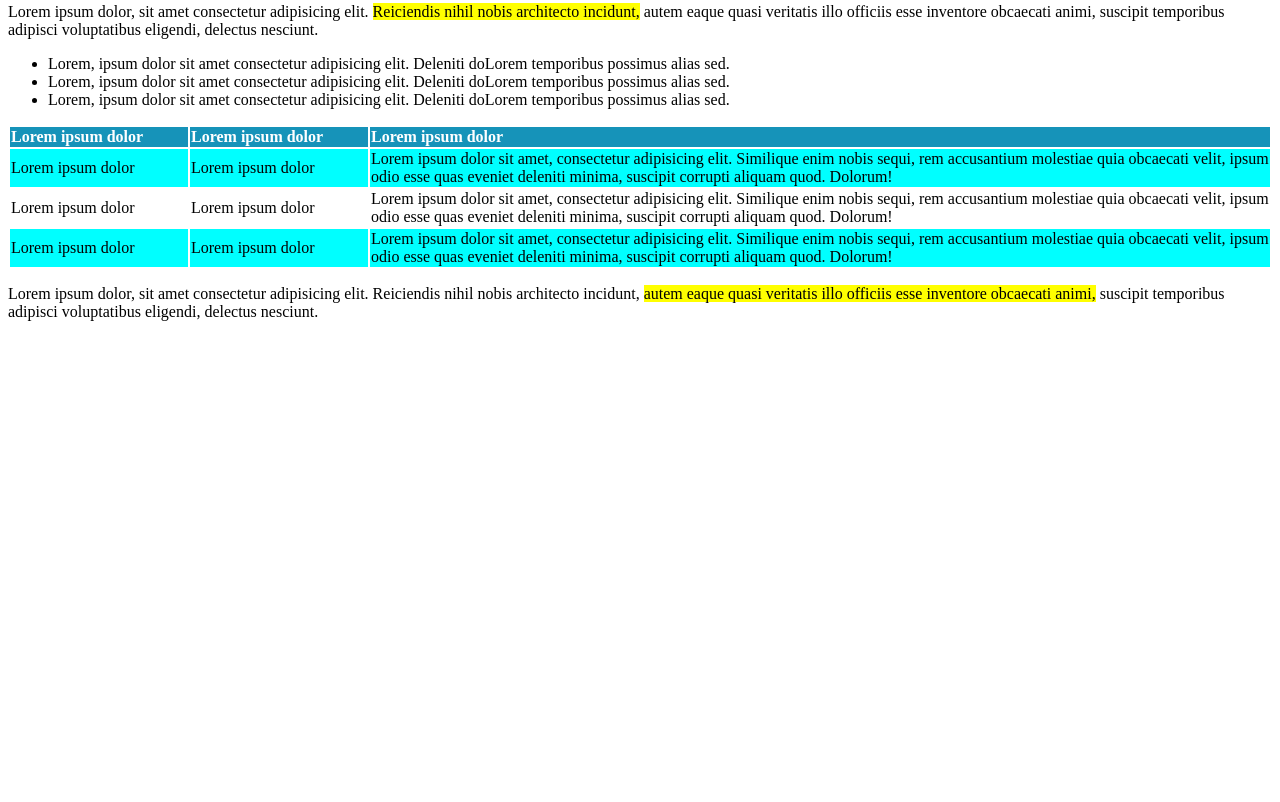
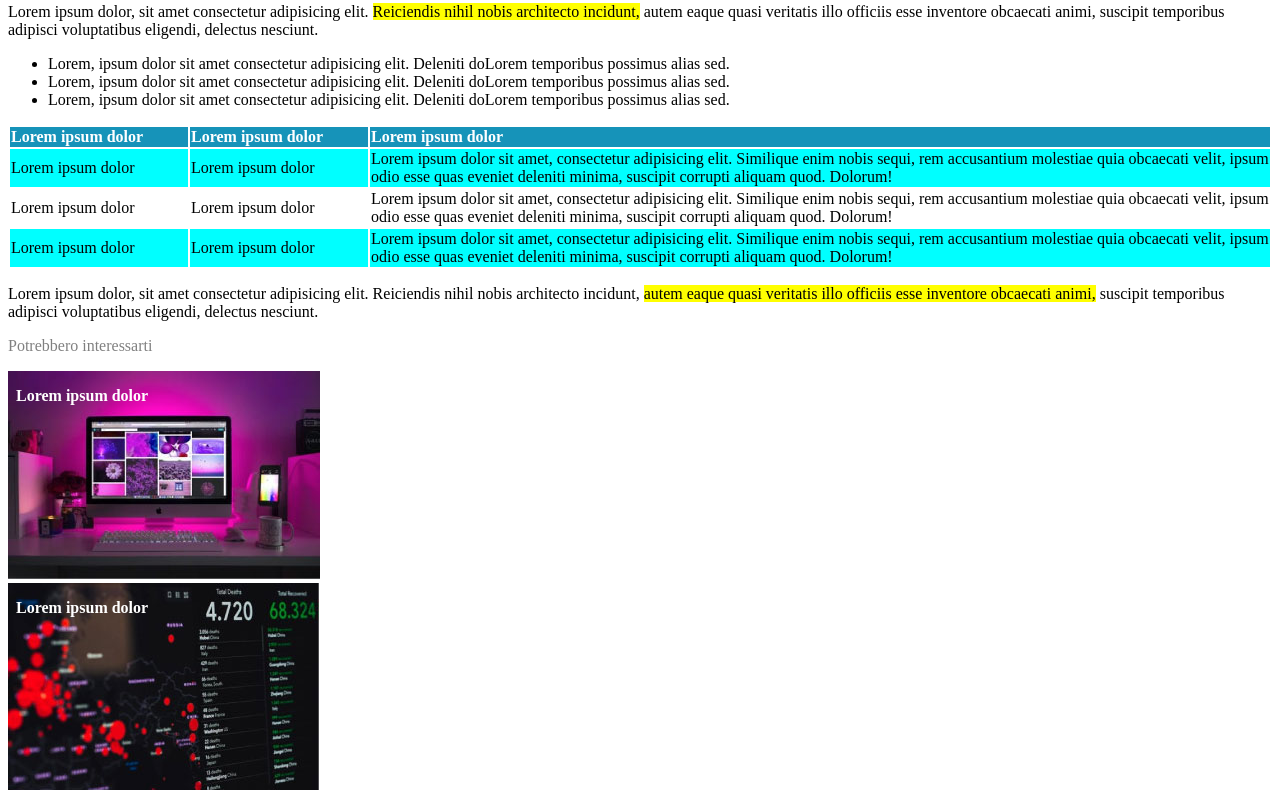
Before and after one commit to Alessio-Civitella/html-css-booleaner, a plain HTML site: page index.html in a window 1280 px wide. Shown: the part 766-1568 px from the top of the page. Before the commit the page ends 1103 px from the top, so only its background shows below. Drawn offline with Linux system fonts and the light colour scheme.

Commit message:
Feat: Footer and page completd

```diff
--- a/index.html
+++ b/index.html
@@ -93,18 +93,31 @@
         </table>
         <!-- /table section -->
 
-        <p></p>
-        Lorem ipsum dolor, sit amet consectetur adipisicing elit. Reiciendis nihil nobis
-        architecto incidunt, <span class="yellow-text">autem eaque quasi veritatis illo officiis esse inventore
-            obcaecati animi,</span> suscipit temporibus adipisci
-        voluptatibus eligendi, delectus nesciunt.
+        <!-- text section 2 -->
+        <p>
+            Lorem ipsum dolor, sit amet consectetur adipisicing elit. Reiciendis nihil nobis
+            architecto incidunt, <span class="yellow-text">autem eaque quasi veritatis illo officiis esse inventore
+                obcaecati animi,</span> suscipit temporibus adipisci
+            voluptatibus eligendi, delectus nesciunt.
         </p>
+        <!-- /text section 2 -->
 
     </main>
     <!-- /main -->
 
     <!-- footer -->
-    <footer></footer>
+    <footer>
+        <p class="grey-text">Potrebbero interessarti</p>
+        <div>
+            <p class="text-img">Lorem ipsum dolor</p>
+            <img src="./img/monitor.jpg" alt="immagine monitor">
+        </div>
+
+        <div>
+            <p class="text-img">Lorem ipsum dolor</p>
+            <img src="./img/graph.jpg" alt="immagine grafico">
+        </div>
+    </footer>
     <!-- /footer -->
 </body>
 
--- a/style.css
+++ b/style.css
@@ -41,3 +41,14 @@
 .bg-aqua {
     background-color: aqua;
 }
+
+.grey-text {
+    color: grey;
+}
+
+.text-img {
+    position: absolute;
+    left: 1rem;
+    font-weight: bold;
+    color: white;
+}
```
